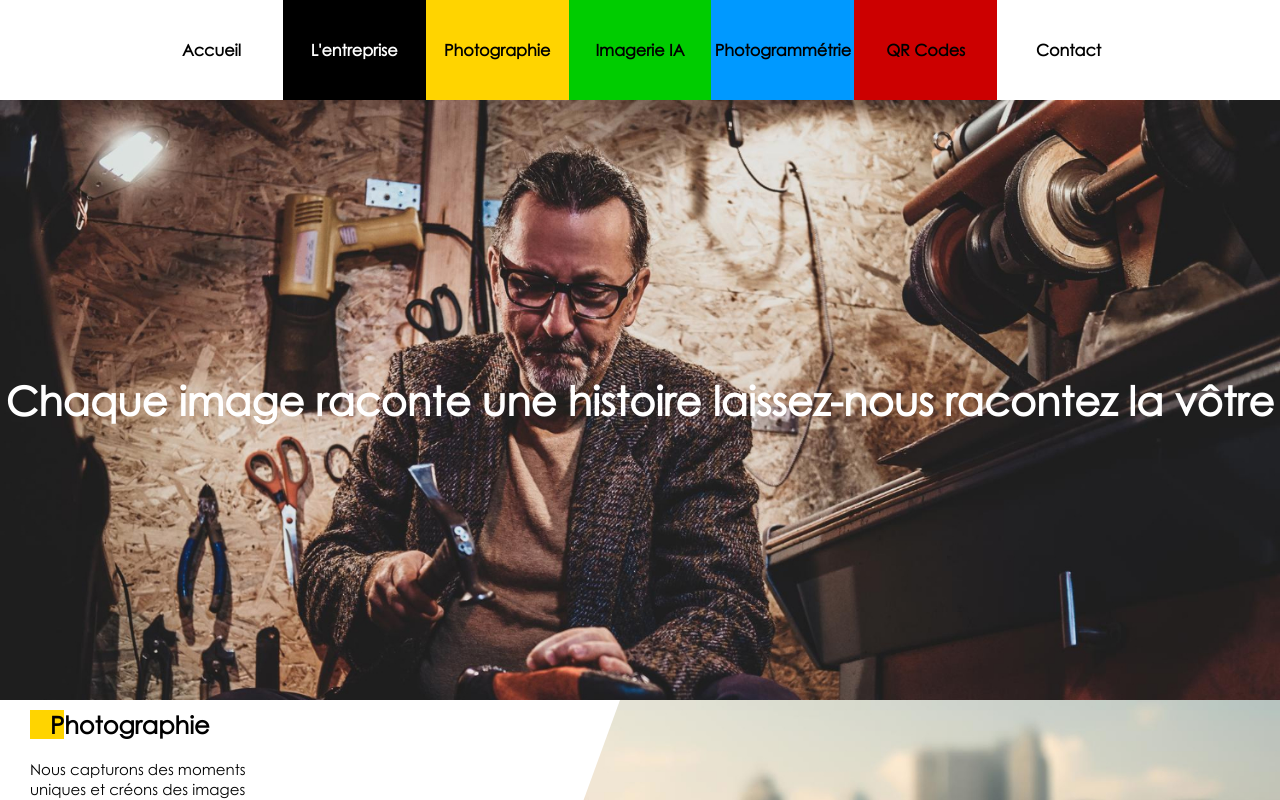
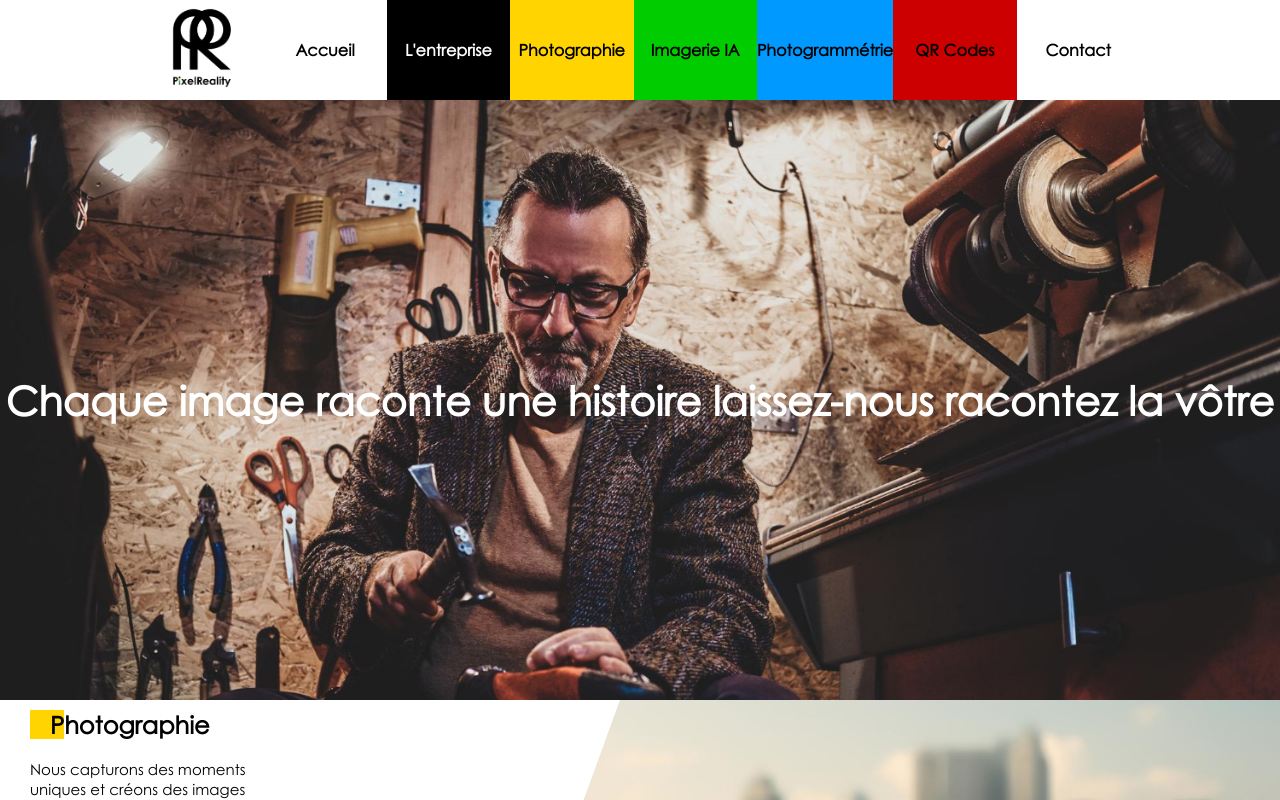
Before and after one commit to JfraZ08/front_Pixel_Reality, a Vue app: page / in a window 1280 px wide. Shown: the top 800 px of the page. Built offline with nearby package versions, Linux system fonts and the light colour scheme.

Commit message:
logo header

```diff
--- a/src/App.vue
+++ b/src/App.vue
@@ -6,9 +6,9 @@
           Menu
         </div>
         <ul :class="{'nav-links': true, 'open': isMenuOpen}">
-          <!-- <li class="imgheader">
+          <li class="imgheader">
             <RouterLink to="/"><img src="../../public/images/Logo_PR.png" alt="Logo"></RouterLink>
-          </li> -->
+          </li>
           <li class="homeheader"><RouterLink to="/">Accueil</RouterLink></li>
           <li class="enterpriseheader"><RouterLink to="/entreprise">L'entreprise</RouterLink></li>
           <li class="photographieheader"><RouterLink to="/photographie">Photographie</RouterLink></li>
```
